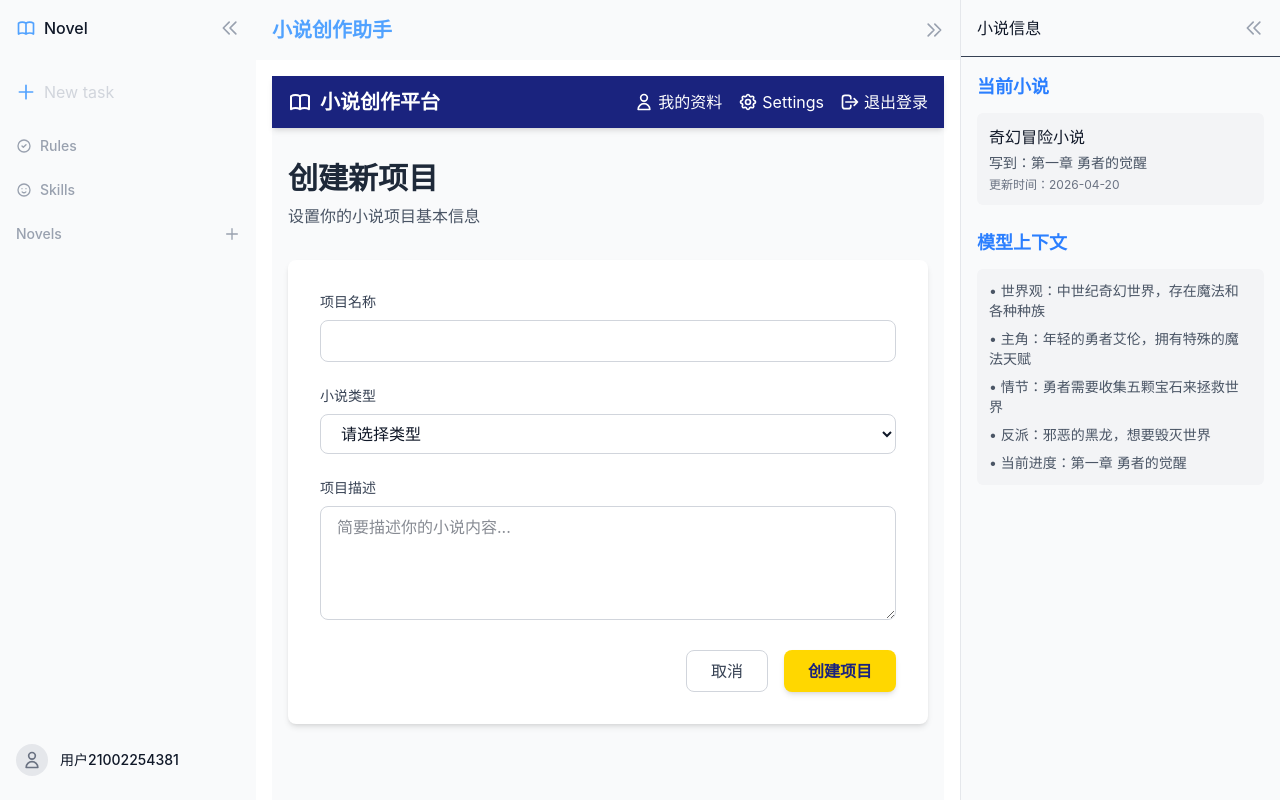
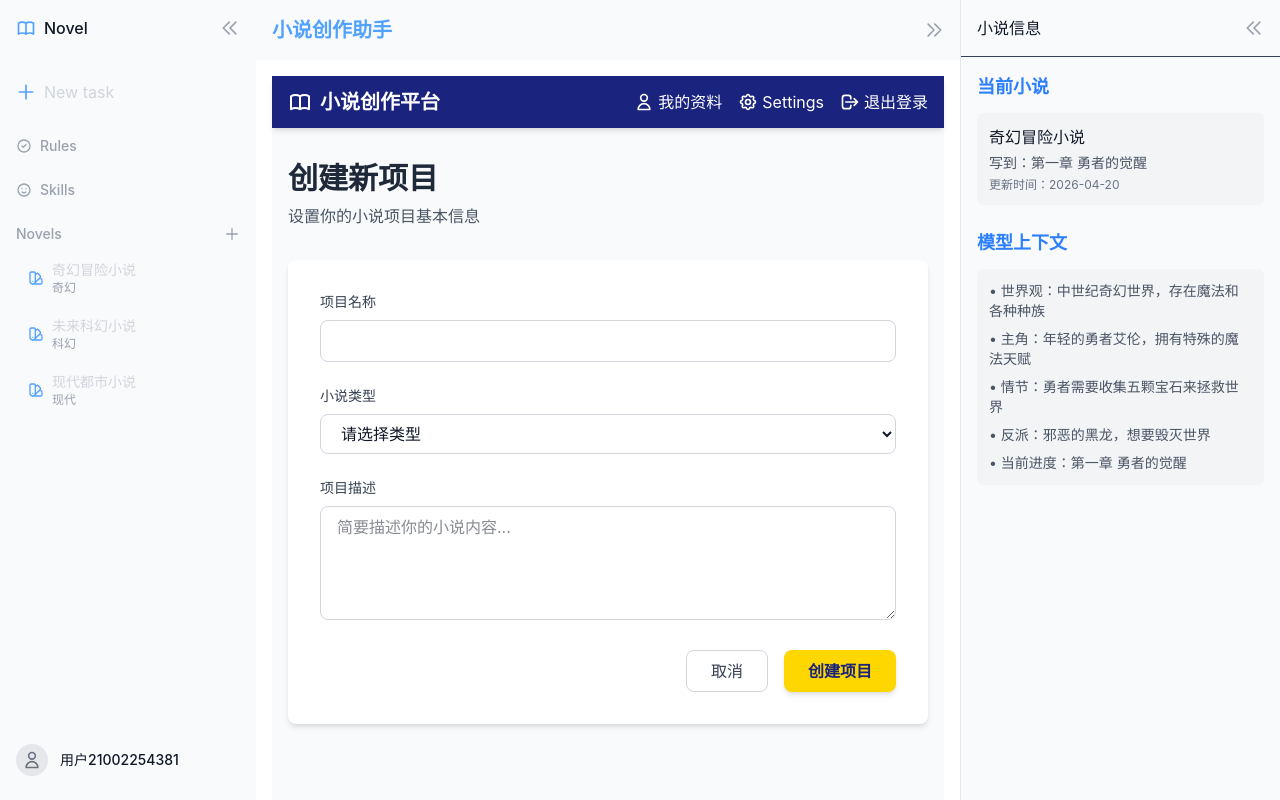
Before and after one commit to MOmo-zg/web-solo, a SvelteKit app: page /create in a window 1280 px wide. Built offline with nearby package versions, Linux system fonts and the light colour scheme.

Commit message:
feat: 开发小说创作 Agent 界面
Co-authored-by: traeagent <traeagent@users.noreply.github.com>

```diff
--- /dev/null
+++ b/src/lib/utils/project.ts
@@ -0,0 +1,114 @@
+// 项目数据管理
+
+// 项目类型定义
+export interface Project {
+	id: string;
+	name: string;
+	type: string;
+	description: string;
+	content?: string;
+	created_at: string;
+	updated_at: string;
+}
+
+// 检查是否在浏览器环境中
+function isBrowser() {
+	return typeof window !== 'undefined' && typeof localStorage !== 'undefined';
+}
+
+// 从本地存储获取项目列表
+export function getProjects(): Project[] {
+	if (isBrowser()) {
+		const projects = localStorage.getItem('projects');
+		if (projects) {
+			return JSON.parse(projects);
+		}
+		// 如果没有项目，返回一些模拟数据
+		return getMockProjects();
+	}
+	return [];
+}
+
+// 保存项目列表到本地存储
+export function saveProjects(projects: Project[]): void {
+	if (isBrowser()) {
+		localStorage.setItem('projects', JSON.stringify(projects));
+	}
+}
+
+// 获取模拟项目数据
+function getMockProjects(): Project[] {
+	return [
+		{
+			id: '1',
+			name: '奇幻冒险小说',
+			type: '奇幻',
+			description: '一个关于勇者拯救世界的故事',
+			created_at: new Date().toISOString(),
+			updated_at: new Date().toISOString()
+		},
+		{
+			id: '2',
+			name: '未来科幻小说',
+			type: '科幻',
+			description: '2150年的未来世界',
+			created_at: new Date().toISOString(),
+			updated_at: new Date().toISOString()
+		},
+		{
+			id: '3',
+			name: '现代都市小说',
+			type: '现代',
+			description: '都市生活的故事',
+			created_at: new Date().toISOString(),
+			updated_at: new Date().toISOString()
+		}
+	];
+}
+
+// 添加新项目
+export function addProject(project: Omit<Project, 'id' | 'created_at' | 'updated_at'>): Project {
+	const newProject: Project = {
+		...project,
+		id: Date.now().toString(),
+		created_at: new Date().toISOString(),
+		updated_at: new Date().toISOString()
+	};
+	const projects = getProjects();
+	projects.push(newProject);
+	saveProjects(projects);
+	return newProject;
+}
+
+// 更新项目
+export function updateProject(id: string, updates: Partial<Omit<Project, 'id' | 'created_at'>>): Project | null {
+	const projects = getProjects();
+	const index = projects.findIndex(p => p.id === id);
+	if (index === -1) {
+		return null;
+	}
+	projects[index] = {
+		...projects[index],
+		...updates,
+		updated_at: new Date().toISOString()
+	};
+	saveProjects(projects);
+	return projects[index];
+}
+
+// 删除项目
+export function deleteProject(id: string): boolean {
+	const projects = getProjects();
+	const filteredProjects = projects.filter(p => p.id !== id);
+	if (filteredProjects.length === projects.length) {
+		return false; // 没有找到项目
+	}
+	saveProjects(filteredProjects);
+	return true;
+}
+
+// 获取单个项目
+export function getProjectById(id: string): Project | null {
+	const projects = getProjects();
+	return projects.find(p => p.id === id) || null;
+}
--- a/src/routes/+layout.svelte
+++ b/src/routes/+layout.svelte
@@ -5,6 +5,7 @@
 	import type { Theme } from '$lib/utils/theme';
 	import { getLanguage, setLanguage, getTranslations } from '$lib/utils/i18n';
 	import type { Language } from '$lib/utils/i18n';
+	import { getProjects, type Project } from '$lib/utils/project';
 	import { onMount } from 'svelte';
 	import { goto } from '$app/navigation';
 
@@ -17,10 +18,13 @@
 	let theme = $state(getTheme());
 	let language = $state(getLanguage());
 	let t = $state(getTranslations());
+	let projects = $state<Project[]>([]);
 
 	onMount(() => {
 		applyTheme(theme);
 		setupThemeListener();
+		// 加载项目列表
+		projects = getProjects();
 	});
 
 	function toggleSidebar() {
@@ -52,6 +56,11 @@
 	function createNewNovel() {
 		// 跳转到创建项目页面
 		goto('/create');
+	}
+
+	function selectProject(project: Project) {
+		// 跳转到项目编辑页面
+		goto(`/project/${project.id}`);
 	}
 </script>
 
@@ -114,9 +123,33 @@
 						</svg>
 					</button>
 				</div>
-				<!-- 项目列表目前为空，将来会动态加载项目 -->
 				<div class="space-y-1">
-					<!-- 项目列表将在后续开发中添加 -->
+					{#if projects.length === 0}
+						<div class="flex items-center space-x-2 text-gray-400 py-2">
+							<svg xmlns="http://www.w3.org/2000/svg" class="h-4 w-4" fill="none" viewBox="0 0 24 24" stroke="currentColor">
+								<path stroke-linecap="round" stroke-linejoin="round" stroke-width="2" d="M9 12l2 2 4-4m6 2a9 9 0 11-18 0 9 9 0 0118 0z" />
+							</svg>
+							<span class="text-sm">暂无项目，点击 + 创建新小说</span>
+						</div>
+					{:else}
+						{#each projects as project}
+							<button
+								onmousedown={() => selectProject(project)}
+								class="flex items-center space-x-2 text-gray-300 hover:text-white py-2 px-3 w-full text-left transition-colors rounded-md hover:bg-gray-700/30 dark:hover:bg-gray-600/30 duration-200 ease-in-out group"
+							>
+								<svg xmlns="http://www.w3.org/2000/svg" class="h-4 w-4 text-blue-400" fill="none" viewBox="0 0 24 24" stroke="currentColor">
+									<path stroke-linecap="round" stroke-linejoin="round" stroke-width="2" d="M7 21a4 4 0 01-4-4V5a2 2 0 012-2h4a2 2 0 012 2v12a4 4 0 01-4 4zm0 0h12a2 2 0 002-2v-4a2 2 0 00-2-2h-2.343M11 7.343l1.657-1.657a2 2 0 012.828 0l2.829 2.829a2 2 0 010 2.828l-8.486 8.485M7 17h.01" />
+								</svg>
+								<div class="flex-1">
+									<div class="text-sm font-medium transition-all duration-200">{project.name}</div>
+									<div class="text-xs text-gray-400 transition-all duration-200">{project.type}</div>
+								</div>
+								<svg xmlns="http://www.w3.org/2000/svg" class="h-4 w-4 text-gray-400 transition-all duration-200 group-hover:translate-x-1 group-hover:text-white opacity-0 group-hover:opacity-100" fill="none" viewBox="0 0 24 24" stroke="currentColor">
+									<path stroke-linecap="round" stroke-linejoin="round" stroke-width="2" d="M9 5l7 7-7 7" />
+								</svg>
+							</button>
+						{/each}
+					{/if}
 				</div>
 			</div>
 		</div>
--- a/src/routes/create/+page.svelte
+++ b/src/routes/create/+page.svelte
@@ -2,6 +2,7 @@
 	import { redirect } from '@sveltejs/kit';
 	import SettingsDropdown from '$lib/components/SettingsDropdown.svelte';
 	import { getTheme, applyTheme, setupThemeListener } from '$lib/utils/theme';
+	import { addProject } from '$lib/utils/project';
 
 	// 初始化主题
 	applyTheme(getTheme());
@@ -15,9 +16,14 @@
 
 	async function handleSubmit(e: Event) {
 		e.preventDefault();
-		// 这里应该调用 API 创建项目
-		// 现在模拟创建成功并跳转到项目编辑页
-		throw redirect(302, '/project/1');
+		// 创建项目
+		const newProject = addProject({
+			name: projectName,
+			type: projectType,
+			description: projectDescription
+		});
+		// 跳转到项目编辑页
+		throw redirect(302, `/project/${newProject.id}`);
 	}
 </script>
 
--- a/src/routes/project/[id]/+page.svelte
+++ b/src/routes/project/[id]/+page.svelte
@@ -2,6 +2,7 @@
 	import { page } from '$app/stores';
 	import SettingsDropdown from '$lib/components/SettingsDropdown.svelte';
 	import { getTheme, applyTheme, setupThemeListener } from '$lib/utils/theme';
+	import { getProjectById, type Project } from '$lib/utils/project';
 
 	// 初始化主题
 	applyTheme(getTheme());
@@ -9,13 +10,15 @@
 
 	const projectId = $page.params.id;
 
-	// 模拟项目数据
-	const project = {
+	// 获取项目数据
+	const project = getProjectById(projectId) || {
 		id: projectId,
-		name: '奇幻冒险小说',
-		type: '奇幻',
-		description: '一个关于勇者拯救世界的故事',
-		content: '很久很久以前，在一个遥远的国度，有一个勇敢的少年...'
+		name: '未知项目',
+		type: '未知类型',
+		description: '项目不存在',
+		content: '',
+		created_at: new Date().toISOString(),
+		updated_at: new Date().toISOString()
 	};
 
 	// 代理配置
@@ -42,7 +45,7 @@
 	let selectedSkills = $state(['1', '2', '3']);
 
 	// 内容生成
-	let generatedContent = $state(project.content);
+	let generatedContent = $state(project.content || '很久很久以前，在一个遥远的国度，有一个勇敢的少年...');
 	let isGenerating = $state(false);
 
 	function addRule() {
```
